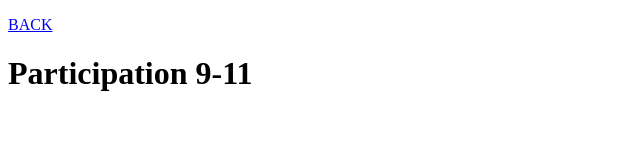
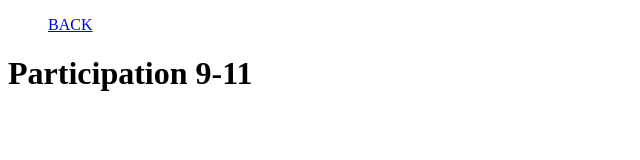
Before and after one commit to laurenchin8/cpsc332, a plain HTML site: page docs/participation/9-11/index.html in a window 1280 px wide. Shown: the whole page, without its empty margins (0-640 px from the left). Drawn offline with Linux system fonts and the light colour scheme.

Commit message:
working on back links

```diff
--- a/docs/participation/9-11/index.html
+++ b/docs/participation/9-11/index.html
@@ -6,7 +6,8 @@
     <title>9-11-24</title>
 </head>
 <body>
-    <p><a href="https://laurenchin8.github.io/cpsc332/">BACK</a></p>
+    <ol><a href="https://laurenchin8.github.io/cpsc332/">BACK</a></ol>
+
     <h1>Participation 9-11</h1>
 </body>
 </html>
```
Also changed, not shown: docs/participation/9-4/index.html (+1 -1 lines), docs/participation/9-6/index.html (+1 -1 lines), docs/participation/9-9/index.html (+2 -1 lines).
